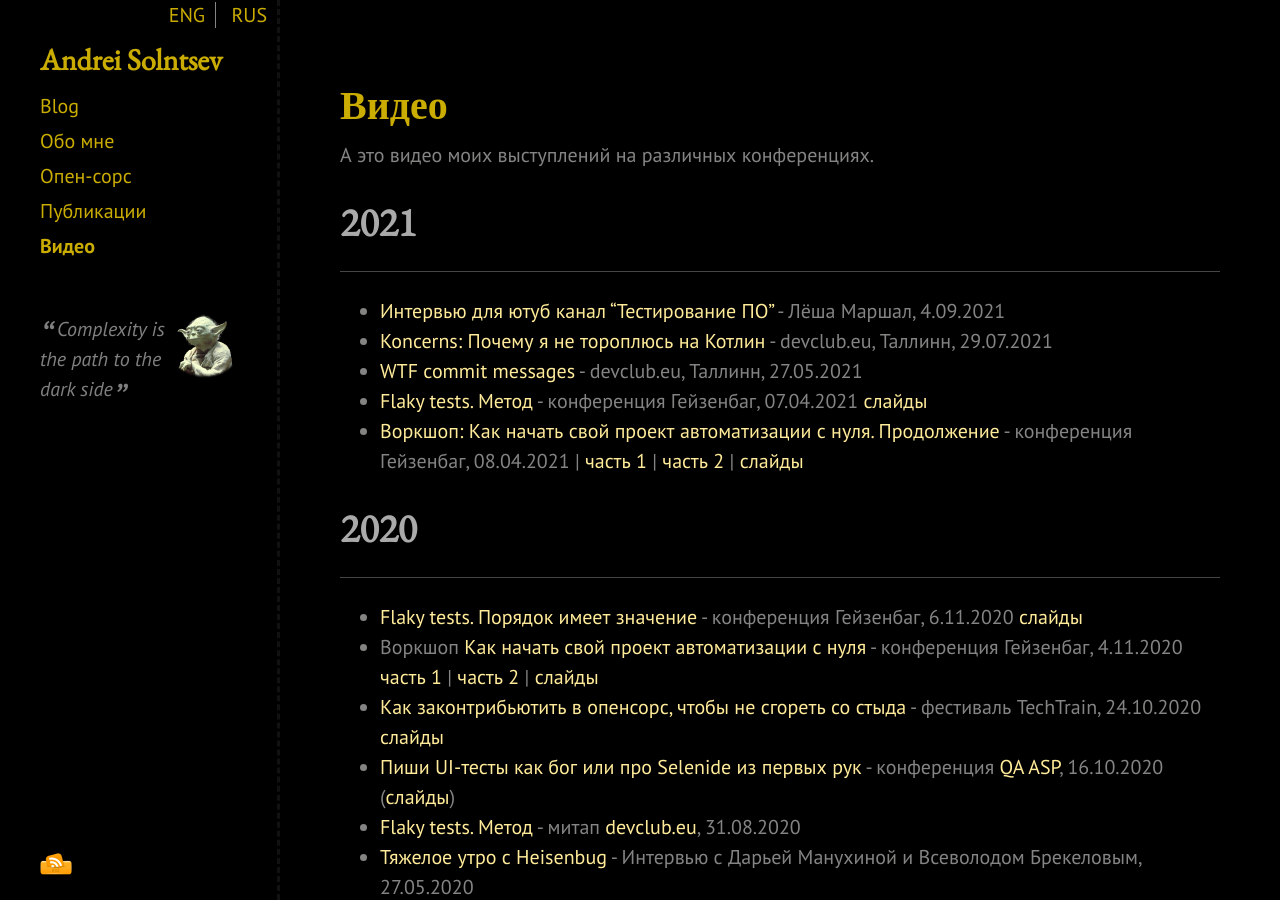
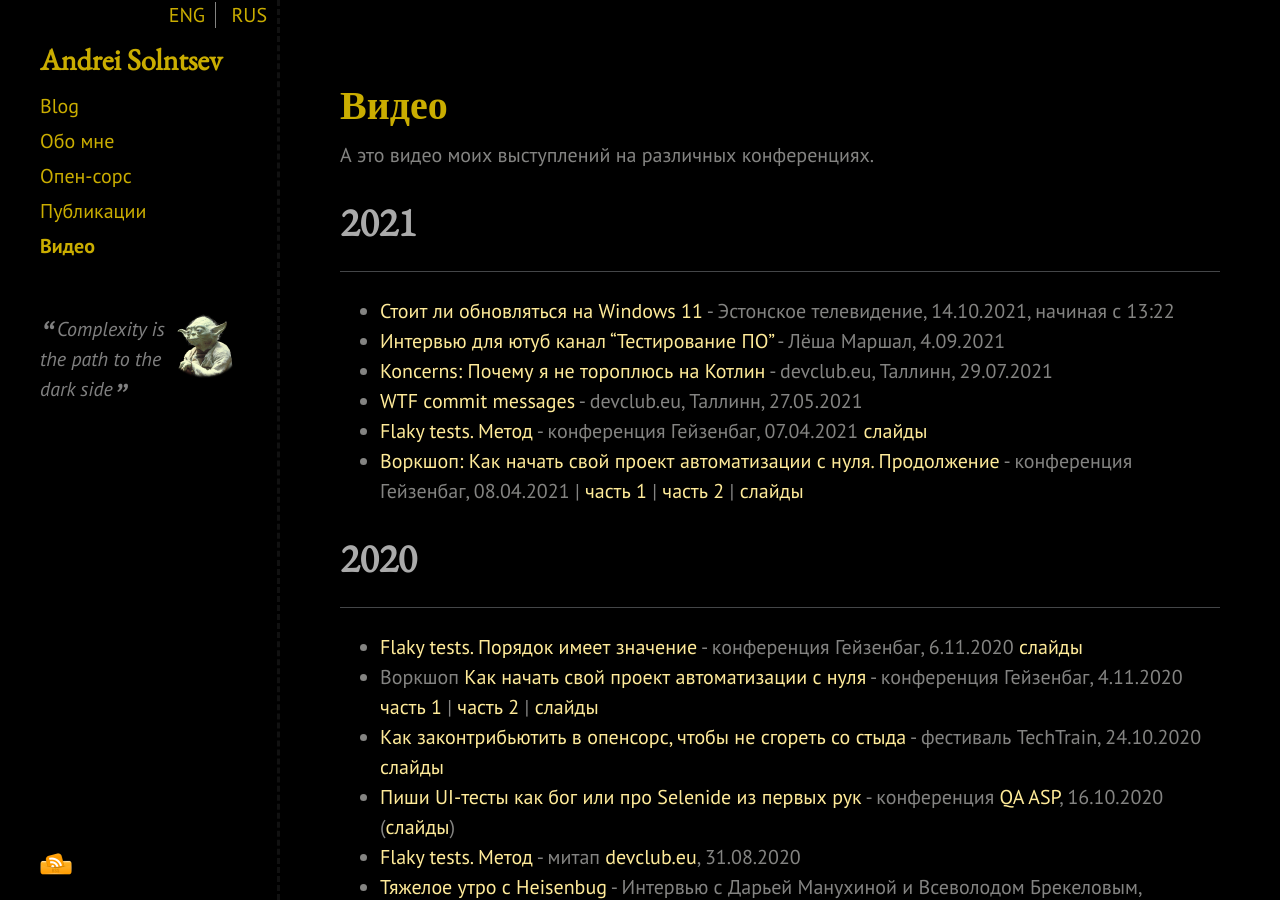
Before and after one commit to asolntsev/asolntsev.github.io, a Jekyll site: the page built from ru/video.md, in a window 1280 px wide and 900 px high. Built offline with Jekyll 4.4.1, drawn with Linux system fonts in a browser that asks for light colours; nearby versions of some CDN libraries.

Commit message:
add ETV+ video about Windows 11

```diff
--- a/ru/video.md
+++ b/ru/video.md
@@ -9,6 +9,7 @@ category: ru
 # 2021
 * * *
 
+* [Стоит ли обновляться на Windows 11](https://etvpluss.err.ee/1608355595/kofe) - Эстонское телевидение, 14.10.2021, начиная с 13:22
 * [Интервью для ютуб канал "Тестирование ПО"](https://www.youtube.com/watch?v=o_jAKaVzjyc) - Лёша Маршал, 4.09.2021
 * [Koncerns: Почему я не тороплюсь на Котлин](https://www.youtube.com/watch?v=ch5sxsQJzW4) - devclub.eu, Таллинн, 29.07.2021
 * [WTF commit messages](https://www.youtube.com/watch?v=uBhpBOX8VYg) - devclub.eu, Таллинн, 27.05.2021
```
